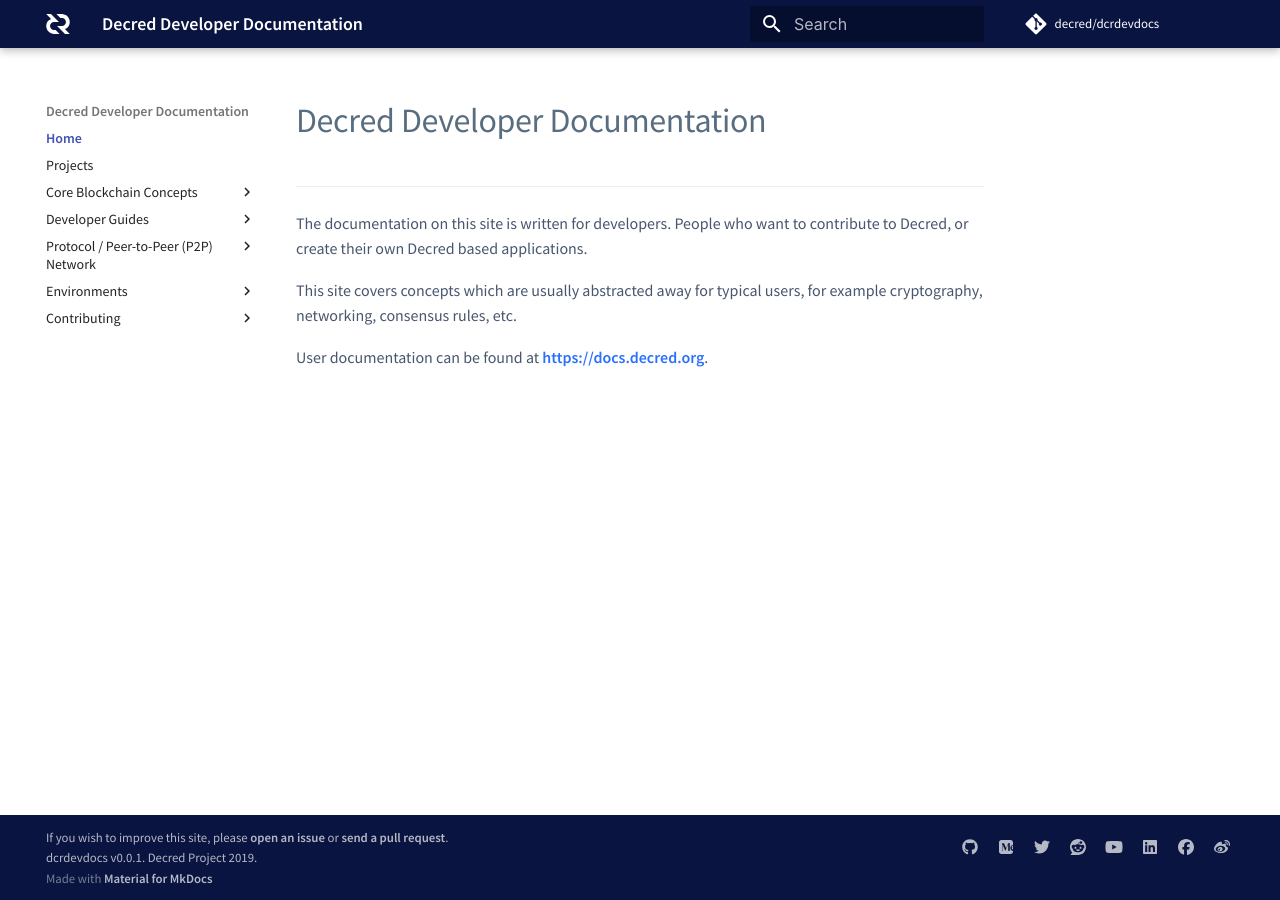
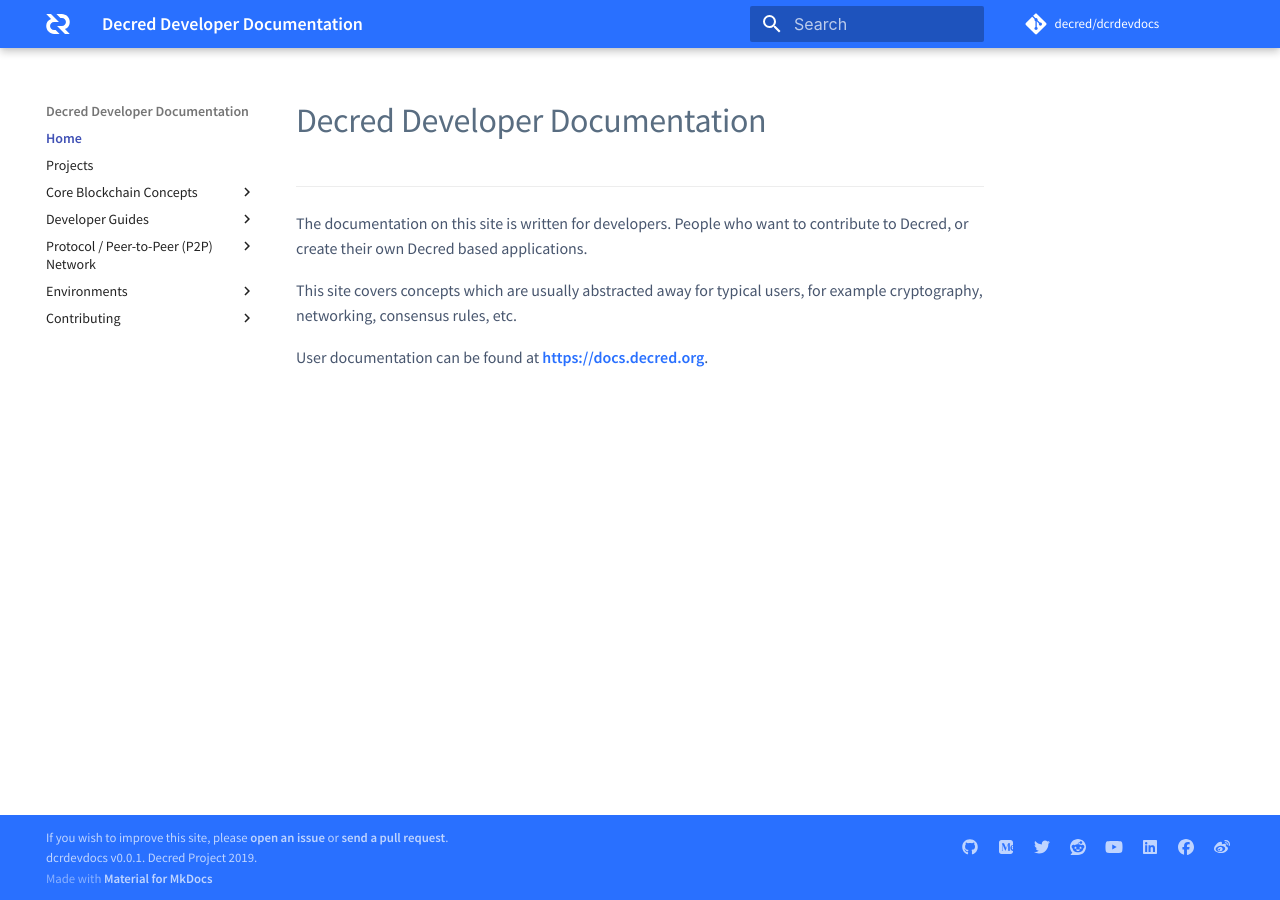
Before and after one commit to decred/dcrdevdocs, an MkDocs documentation site: the page built from docs/index.md, in a window 1280 px wide. Built offline with MkDocs 1.6.1 and Material for MkDocs 9.7.7, drawn with Linux system fonts in a browser that asks for light colours; comment, search, counter and statistics services are not loaded.

Commit message:
Update color scheme (#41)

```diff
--- a/docs/css/style.css
+++ b/docs/css/style.css
@@ -3,7 +3,7 @@
 .md-footer-nav,
 .md-footer-meta,
 .md-nav__source {
-    background-color: #091440
+    background-color: #2970FF;
 }
 
 /* Highlight current page in nav menu */
@@ -41,10 +41,10 @@ p img.dcr-icon {
 
 @media only screen and (max-width: 76.1875em){
     html .md-nav--primary .md-nav__title--site {
-    	background-color: #091440;
+    	background-color: #2970FF;
     }
     .md-nav__source {
-    	background-color: #122c5c;
+    	background-color: #2970FF;
     }
 }
 
```
